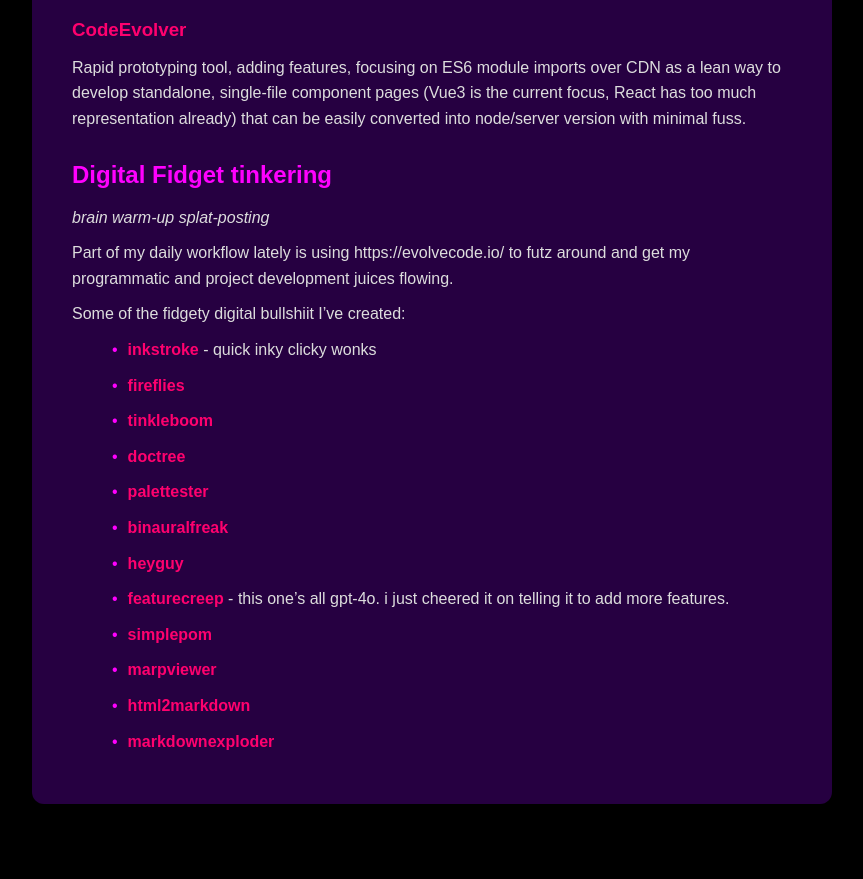
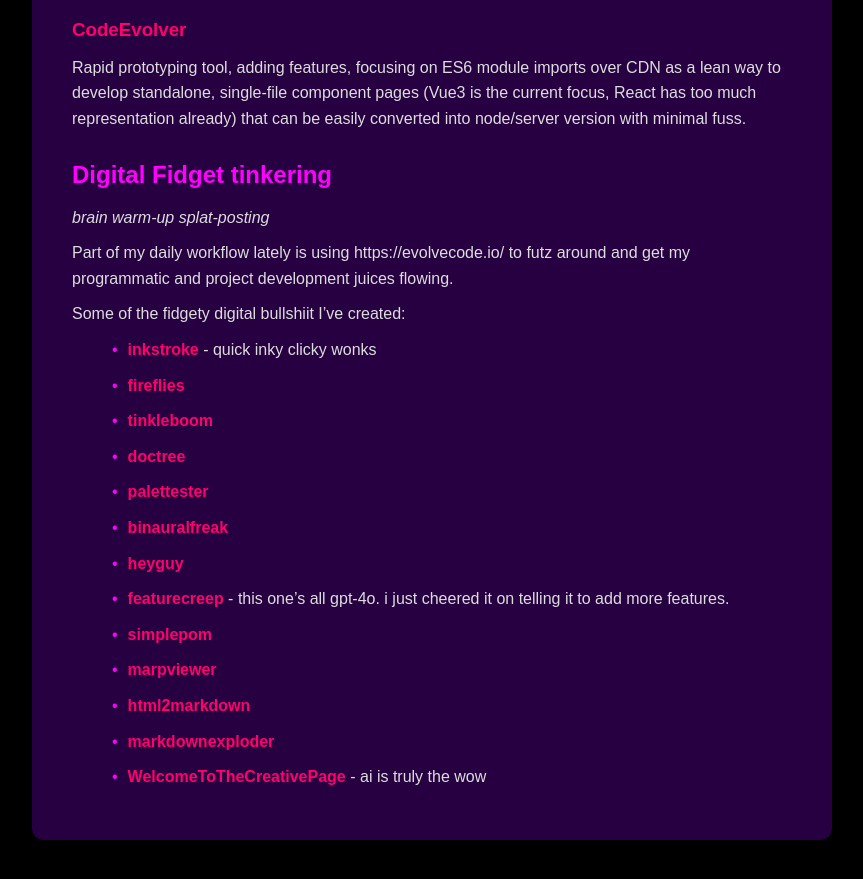
Before and after one commit to JacKaL37/jackal37.github.io, a Jekyll site: the page built from index.md, in a window 1280 px wide and 900 px high, scrolled down 1857 px. Shown: the top 879 px of the window, without its empty margins (208-1071 px from the left). Built offline with Jekyll 4.4.1, drawn with Linux system fonts in a browser that asks for light colours.

Commit message:
Update index.md

```diff
--- a/index.md
+++ b/index.md
@@ -70,3 +70,4 @@
 - [marpviewer](digitalFidgets/marpviewer.html)
 - [html2markdown](digitalFidgets/html2markdown.html)
 - [markdownexploder](digitalFidgets/markdownexploder.html)
+- [WelcomeToTheCreativePage](digitalFidgets/WelcomeToTheCreativePage) - ai is truly the wow
```
